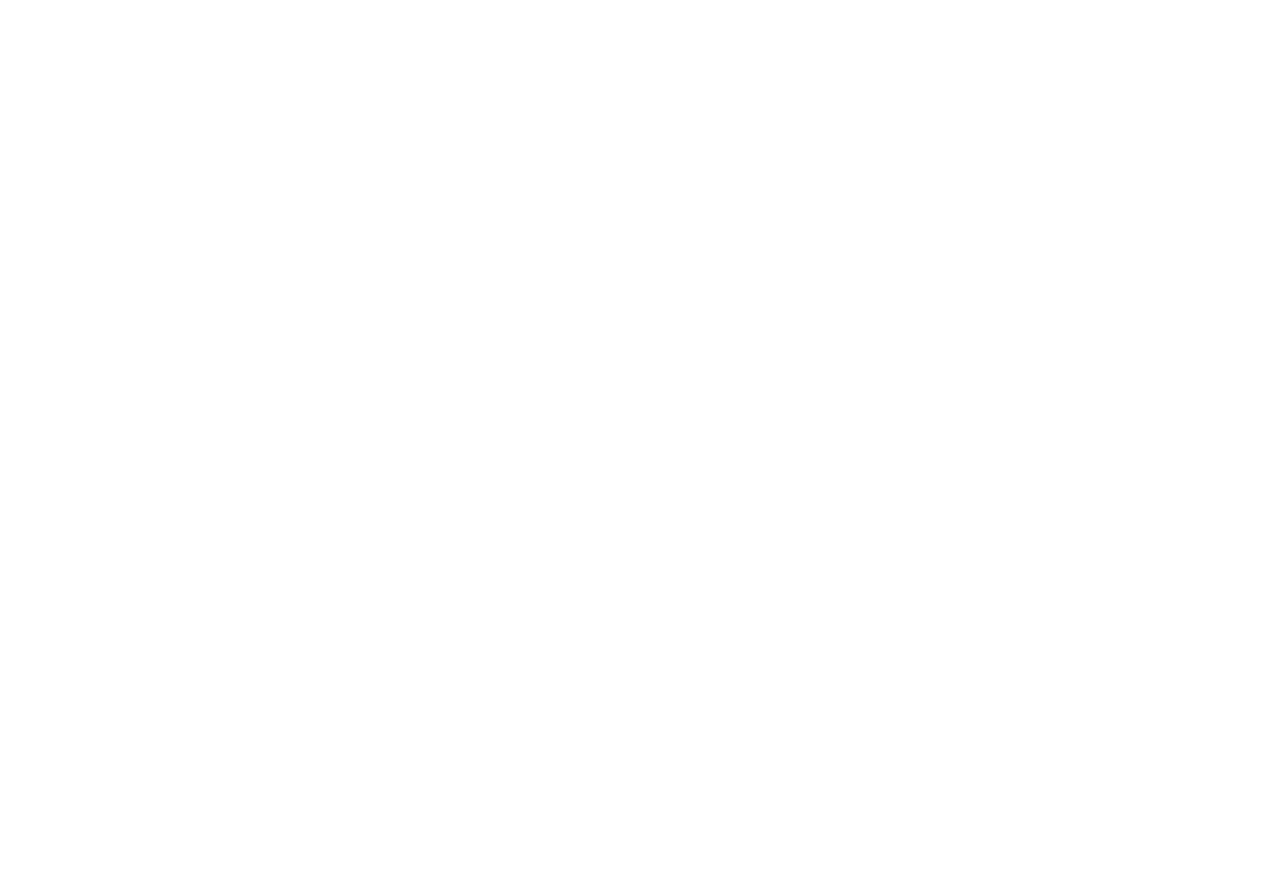
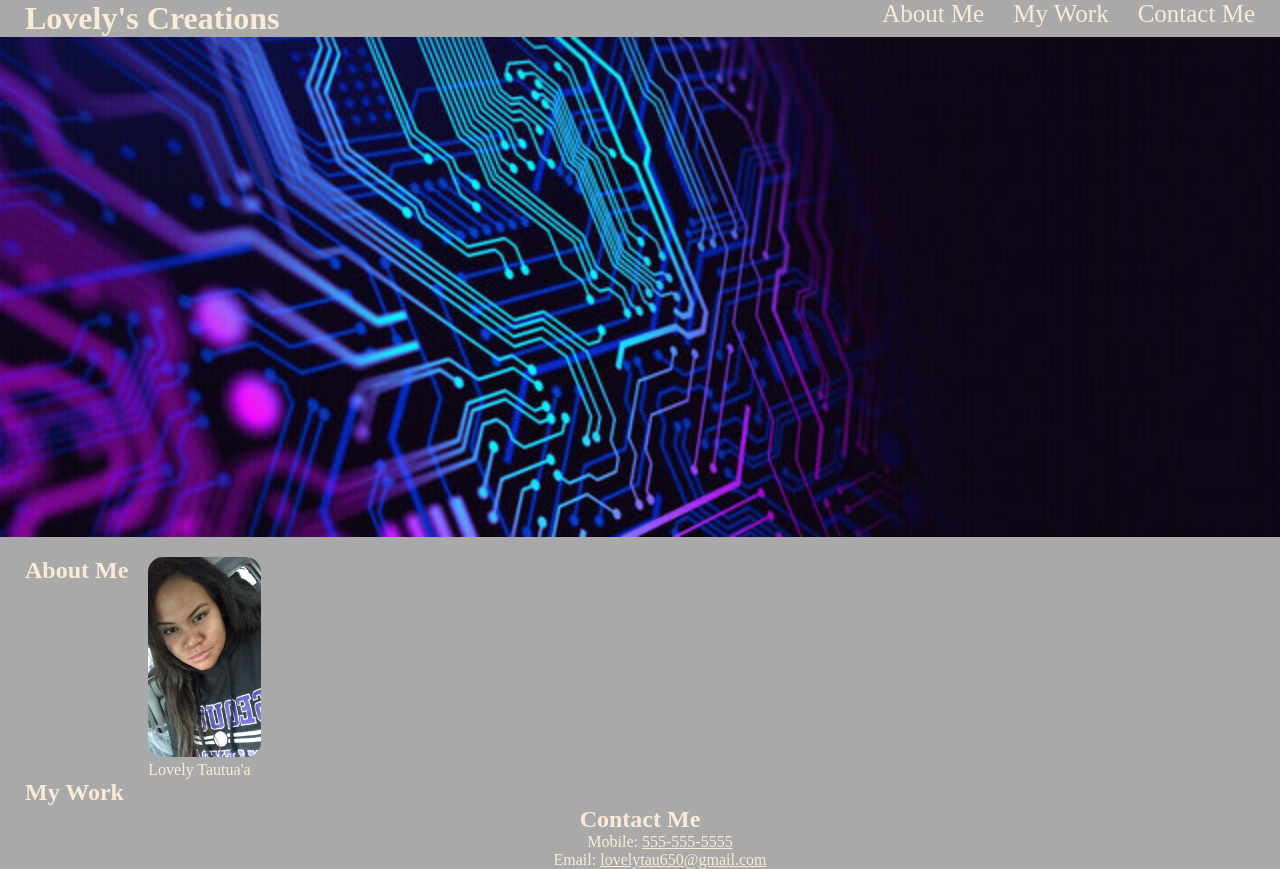
Before and after one commit to Love4Tau/lovely-creations, a plain HTML site: page index.html in a window 1280 px wide. Before the commit the page ends 800 px from the top, so only its background shows below. Drawn offline with Linux system fonts and the light colour scheme.

Commit message:
Added an about me, work and contact section to index html. Added some style/images

```diff
--- a/index.html
+++ b/index.html
@@ -4,8 +4,51 @@
     <meta charset="UTF-8">
     <meta name="viewport" content="width=device-width, initial-scale=1.0">
     <title>Lovely's Portfolio</title>
+    <link rel="stylesheet" href="./style.css">
 </head>
 <body>
-
+    <header>
+        <h1>Lovely's Creations</h1>
+        <nav>
+            <ul>
+                <li>
+                    <a href="#about">About Me</a>
+                </li>
+                <li>
+                    <a href="#work">My Work</a>
+                </li>
+                <li>
+                    <a href="#contact">Contact Me</a>
+                </li>
+            </ul>
+        </nav>
+    </header>
+    <div class="pic"></div>
+    <main>
+        <section>
+            <h2 id="about">About Me</h2>
+            <figure>
+                <img src="./images/Portrait.JPG" alt="Picture of me" class="myPic"/>
+                    <figcaption>Lovely Tautua'a</figcaption>
+            </figure>
+            <p></p>
+        </section>
+        <section>
+            <h2 id="work">My Work</h2>
+        </section>
+    </main>
+    <footer>
+        <h2 id="contact">Contact Me</h2>
+        <nav class="contact">
+            <ul>
+                <li>
+                    <p>Mobile: <a href="tel: 5555555555">555-555-5555</a> </p>
+                </li>
+                <li>
+                    <p>Email: <a href="mailto: lovelytau650@gmail.com">lovelytau650@gmail.com</a></p>
+                </li>
+            </ul>
+        </nav>
+    </footer>
 </body>
 </html>
--- /dev/null
+++ b/style.css
@@ -0,0 +1,70 @@
+* {
+    margin: 0;
+    top: 0;
+    color: antiquewhite;
+}
+
+body {
+    height: 100vh;
+    background-color: darkgrey;
+}
+
+.pic {
+    background-image: url("./images/BG1.jpeg");
+    background-size: cover;
+    height: 500px;
+    width: 100%;
+    margin-bottom: 20px;
+    background-position: center;
+}
+
+header {
+    color: antiquewhite;
+    background-color: darkgrey;
+}
+
+header h1 {
+    display: inline-block;
+    margin: 0 25px;
+}
+
+header nav {
+    list-style-type: none;
+    float: right;
+}
+
+header nav li {
+    display: inline-block;
+    margin-inline-end: 25px;
+    font-size: 25px;
+}
+
+header nav li a {
+    color: antiquewhite;
+    text-decoration: none;
+}
+
+main {
+    margin: 0 25px;
+}
+
+section {
+    display: flex;
+}
+
+figure {
+    margin-left: 20px;
+}
+
+.myPic {
+    height: 200px;
+    border-radius: 15px;
+}
+
+footer {
+    text-align: center;
+}
+
+footer ul li {
+    list-style-type: none;
+}
```
Also changed, not shown: images/BG1.jpeg (added), images/Portrait.JPG (added), 2 other files.
